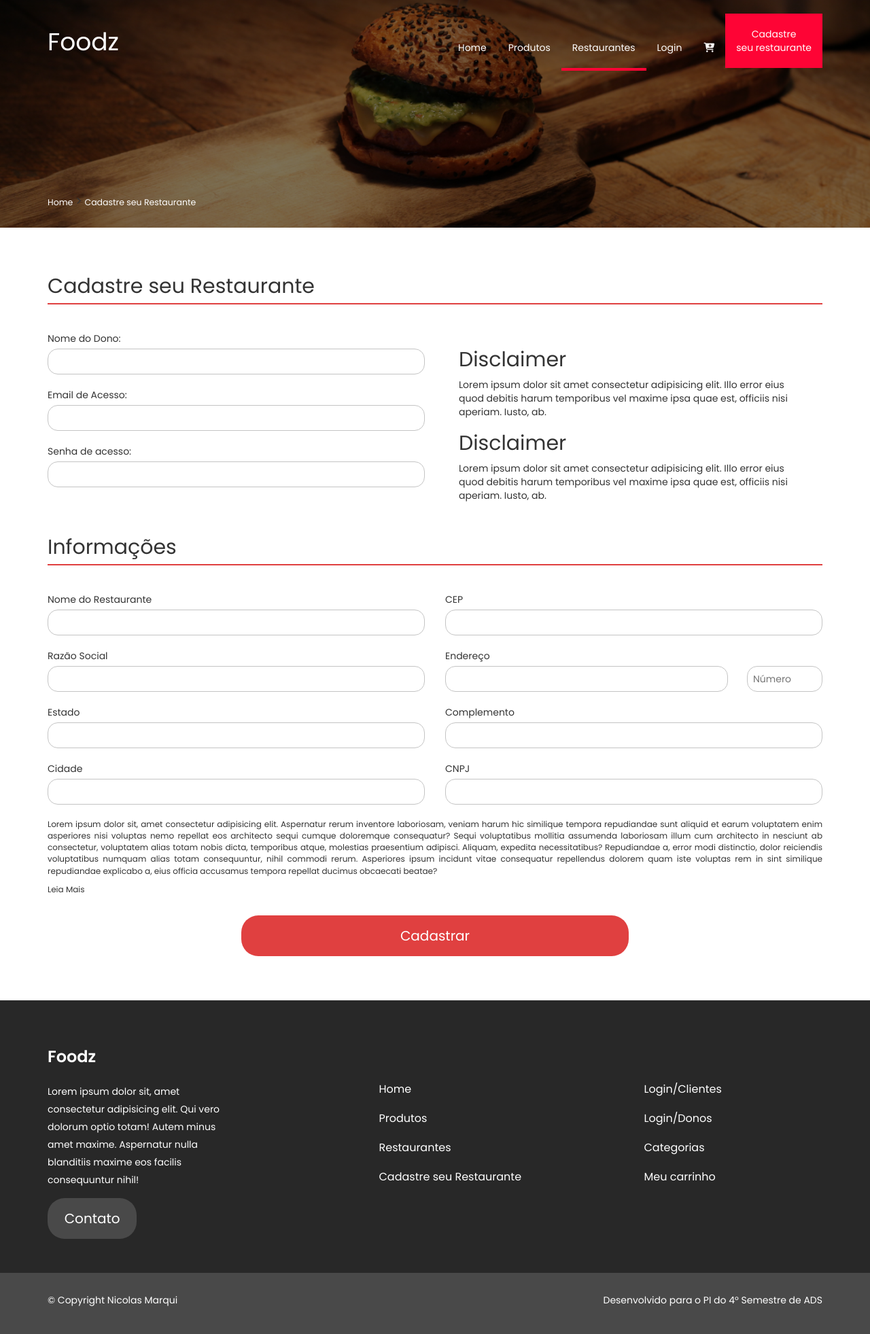
After one commit to NicolasMarqui/Foodz, a Django app: page /restaurantes/cadastro/ in a window 1280 px wide. The commit adds this page. Shown: the whole page at 68% size. Run offline with Django 3.2, Linux system fonts and the light colour scheme; some libraries are stand-ins or nearby versions.

Commit message:
Design changes

```diff
--- a/delivery/static/styles.css
+++ b/delivery/static/styles.css
@@ -2002,4 +2002,76 @@ footer .footer .fot-bottom p {
     height: 200px;
   }
 }
+
+.form-cadastre-wrapper {
+  padding: 50px 0;
+}
+
+.form-cadastre-wrapper h1 {
+  font-size: calc(1.425rem + 2.1vw);
+  padding-bottom: 8px;
+  border-bottom: 2px solid #E04040;
+  margin-bottom: 25px;
+}
+
+@media (min-width: 1200px) {
+  .form-cadastre-wrapper h1 {
+    font-size: 3rem;
+  }
+}
+
+.form-cadastre-wrapper .input-group {
+  margin: 15px 0;
+  width: 100%;
+}
+
+.form-cadastre-wrapper .input-group span {
+  display: block;
+}
+
+.form-cadastre-wrapper .input-group input {
+  border: 1px solid #c4c4c4;
+  margin: 5px 0;
+  border-radius: 15px;
+  padding: 8px;
+  width: 100%;
+}
+
+.form-cadastre-wrapper .input-group input.endereco-cad {
+  width: 75%;
+}
+
+.form-cadastre-wrapper .input-group input.number-cad {
+  width: 20%;
+  margin-left: 5%;
+}
+
+.form-cadastre-wrapper .input-group input:focus {
+  outline: none;
+  border: 2px solid red;
+}
+
+.form-cadastre-wrapper .input-group button {
+  margin: 0 auto;
+  border: none;
+  margin-top: 15px;
+  background-color: #E04040;
+}
+
+.form-cadastre-wrapper .input-group button:hover {
+  background-color: #e76c6c;
+}
+
+.form-cadastre-wrapper .disclaimer-options {
+  padding: 20px;
+}
+
+.form-cadastre-wrapper .disclaimer-options h2 {
+  margin-top: 20px;
+}
+
+.form-cadastre-wrapper .concordo-termos p {
+  font-size: 12px;
+  text-align: justify;
+}
 /*# sourceMappingURL=styles.css.map */
--- /dev/null
+++ b/delivery/templates/cadastro_restaurantes.html
@@ -0,0 +1,125 @@
+{% load static %}
+{% include 'includes/header.html' %}
+
+   <div class="banner-interno" style="background-image: url('/static/assets/burguer.jpg')">
+        <div class="over"></div>
+
+        <div class="container">
+            <div class="bread-banner">
+                <ul>
+                    <li><a href="/">Home</a></li>
+                    <li> <span> > </span> </li>
+                    <li><h1>Cadastre seu Restaurante</h1></li>
+                </ul>
+            </div>
+        </div>
+
+    </div>
+
+    <div class="form-cadastre-wrapper">
+        <div class="container">
+
+            <h1>Cadastre seu Restaurante</h1>
+
+            <form action="">
+                <div class="row">
+                    <div class="col-xs-12 col-md-6">
+                        <div class="input-group">
+                            <span>Nome do Dono: </span>
+                            <input type="text" name="name_owner">
+                        </div>
+
+                        <div class="input-group">
+                            <span>Email de Acesso: </span>
+                            <input type="text" name="email">
+                        </div>
+
+                        <div class="input-group">
+                            <span>Senha de acesso: </span>
+                            <input type="password" name="senha">
+                        </div>
+                    </div>
+
+                    <div class="col-xs-12 col-md-6 relative">
+                        <div class="disclaimer-options">
+                            <h2>Disclaimer</h2>
+                            <p>Lorem ipsum dolor sit amet consectetur adipisicing elit. Illo error eius quod debitis harum temporibus vel maxime ipsa quae est, officiis nisi aperiam. Iusto, ab.</p>
+
+                            <h2>Disclaimer</h2>
+                            <p>Lorem ipsum dolor sit amet consectetur adipisicing elit. Illo error eius quod debitis harum temporibus vel maxime ipsa quae est, officiis nisi aperiam. Iusto, ab.</p>
+                        </div>
+                    </div>
+                </div>
+
+                <h1>Informações</h1>
+
+                <div class="row">
+                    <div class="col-xs-12 col-md-6">
+                        <div class="after-ans">
+                            <div class="input-group">
+                                <span>Nome do Restaurante </span>
+                                <input type="text" name="restaurante">
+                            </div>
+
+                            <div class="input-group">
+                                <span>Razão Social </span>
+                                <input type="text" name="restaurante">
+                            </div>
+
+                            <div class="input-group">
+                                <span>Estado</span>
+                                <input type="text" name="estado">
+                            </div>
+
+                            <div class="input-group">
+                                <span>Cidade</span>
+                                <input type="text" name="cidade">
+                            </div>
+
+
+                        </div>
+                    </div>
+
+                    <div class="col-xs-12 col-md-6">
+
+                        <div class="input-group">
+                            <span>CEP</span>
+                            <input type="number" name="cep">
+                        </div>
+
+                        <div class="input-group">
+                            <span>Endereço</span>
+                            <input type="text" name="endereco" class="endereco-cad">
+
+                            <input type="number" placeholder="Número" class="number-cad">
+                        </div>
+
+                        <div class="input-group">
+                            <span>Complemento</span>
+                            <input type="number" name="complemento">
+                        </div>
+
+                        <div class="input-group">
+                            <span>CNPJ</span>
+                            <input type="number" name="cnpj">
+                        </div>
+                    </div>
+                </div>
+
+                <div class="concordo-termos">
+                    <p>Lorem ipsum dolor sit, amet consectetur adipisicing elit. Aspernatur rerum inventore laboriosam, veniam harum hic similique tempora repudiandae sunt aliquid et earum voluptatem enim asperiores nisi voluptas nemo repellat eos architecto sequi cumque doloremque consequatur? Sequi voluptatibus mollitia assumenda laboriosam illum cum architecto in nesciunt ab consectetur, voluptatem alias totam nobis dicta, temporibus atque, molestias praesentium adipisci. Aliquam, expedita necessitatibus? Repudiandae a, error modi distinctio, dolor reiciendis voluptatibus numquam alias totam consequuntur, nihil commodi rerum. Asperiores ipsum incidunt vitae consequatur repellendus dolorem quam iste voluptas rem in sint similique repudiandae explicabo a, eius officia accusamus tempora repellat ducimus obcaecati beatae?</p>
+
+                    <p class="leia-mais">Leia Mais</p>
+                </div>
+
+                <div class="input-group">
+                    <button type="submit" class="bt">Cadastrar</button>
+                </div>
+
+            </form>
+
+        </div>
+    </div>
+
+
+{% include 'includes/footer.html' %}
--- a/delivery/templates/includes/header.html
+++ b/delivery/templates/includes/header.html
@@ -61,7 +61,7 @@
                                         <li><a href="/login">Login</a></li>
                                         <li class="not-hover"><a href="#"><i class="fas fa-cart-plus"></i></a></li>
 
-                                        <li class="cadastra-restaurante"><a href="/cadastro/restaurante">Cadastre <br> seu restaurante</a></li>
+                                        <li class="cadastra-restaurante"><a href="/restaurantes/cadastro">Cadastre <br> seu restaurante</a></li>
                                     </ul>
                                 </div>
                             </div>
--- a/delivery/templates/index.html
+++ b/delivery/templates/index.html
@@ -143,7 +143,7 @@
                                 <div class="slider slide-1">
 
                                     <div class="inside-top">
-                                        <span> 01 </span>
+                                        <span> 0{{i}} </span>
 
                                         <p>
                                             R$14.50
--- a/delivery/urls.py
+++ b/delivery/urls.py
@@ -7,4 +7,6 @@ urlpatterns = [
     path('dashboard/', views.dashboard, name="Dashboard"),
     path('login/', views.login, name="Login"),
     path('produtos/info/<int:id>/', views.produto_info, name="Informação Produto"),
+    path('restaurantes/', views.restaurantes, name="Restaurantes"),
+    path('restaurantes/cadastro/', views.cadastro_restaurantes, name="Cadastro Restaurante"),
 ]
--- a/delivery/views.py
+++ b/delivery/views.py
@@ -15,6 +15,15 @@ def produtos(request):
     return render(
         request,
         'produtos.html',
+        {
+            'range': range(9)
+        }
+    )
+
+def restaurantes(request):
+    return render(
+        request,
+        'restaurantes.html',
         {
             'range': range(9)
         }
@@ -49,3 +58,12 @@ def produto_info(request,id = None):
             'range': range(5),
         }
     )
+
+def cadastro_restaurantes(request):
+    return render(
+        request,
+        'cadastro_restaurantes.html',
+        {
+            'range': range(5),
+        }
+    )
```
